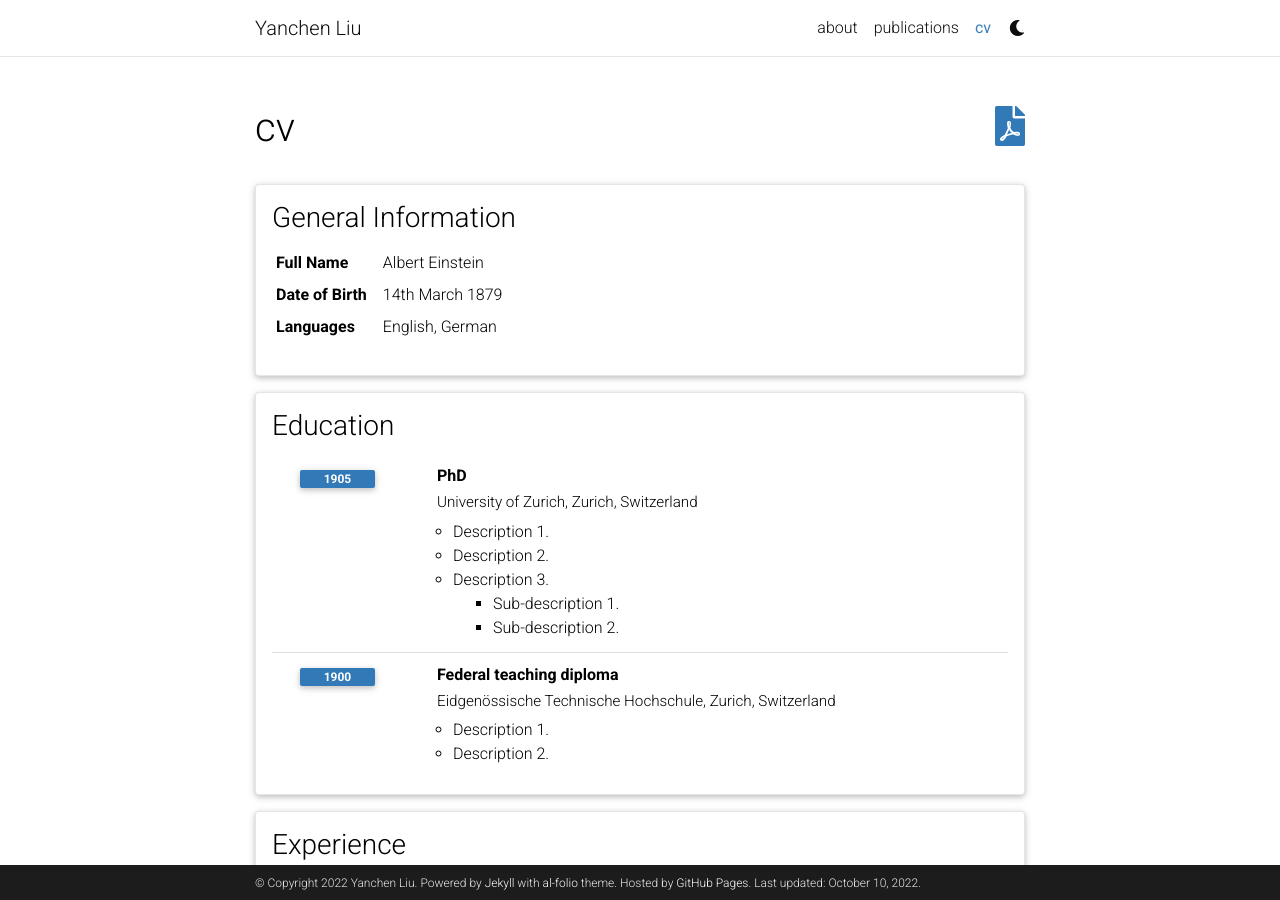
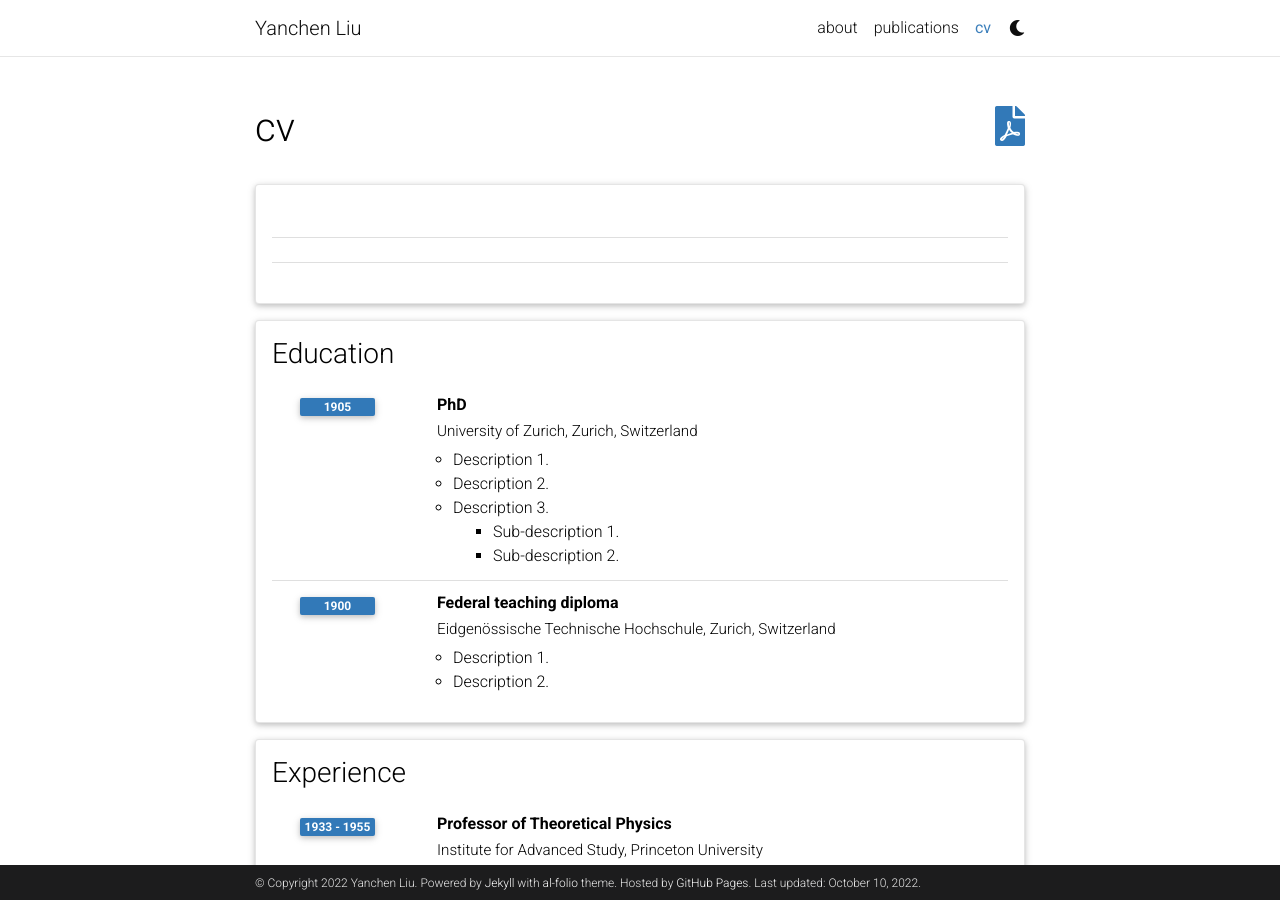
Before and after one commit to liuyanchen1015/liuyanchen1015.github.io, a Jekyll site: the page built from _pages/cv.md, in a window 1280 px wide and 900 px high. Built offline with Jekyll 4.4.1, drawn with Linux system fonts in a browser that asks for light colours; comment, search, counter and statistics services are not loaded; a style sheet for code colours, icons or effects is not loaded.

Commit message:
Update cv.yml

```diff
--- a/_data/cv.yml
+++ b/_data/cv.yml
@@ -1,5 +1,5 @@
-- title: General Information
-  type: map
+- title:
+  type: time_table
   contents:
     - name: Full Name
       value: Albert Einstein
```
